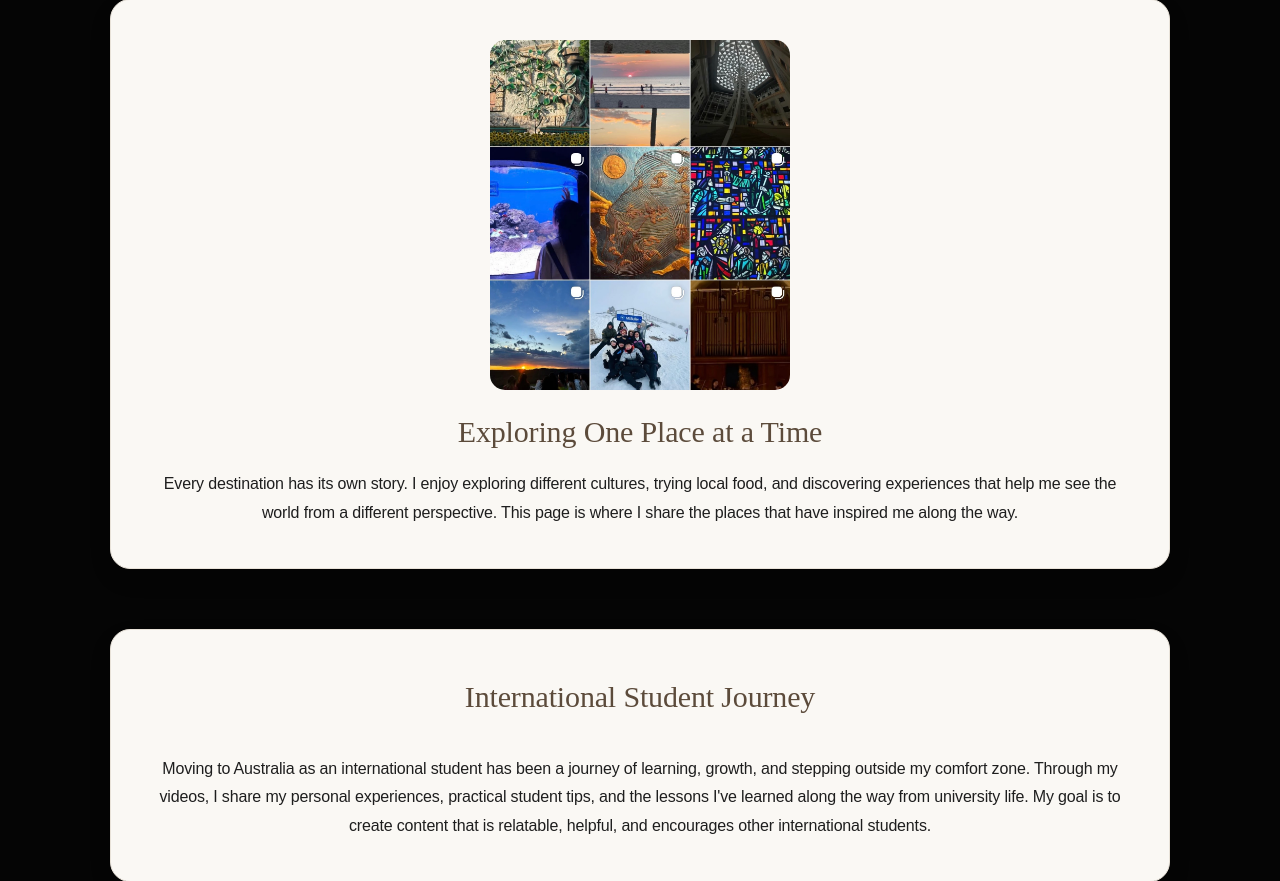
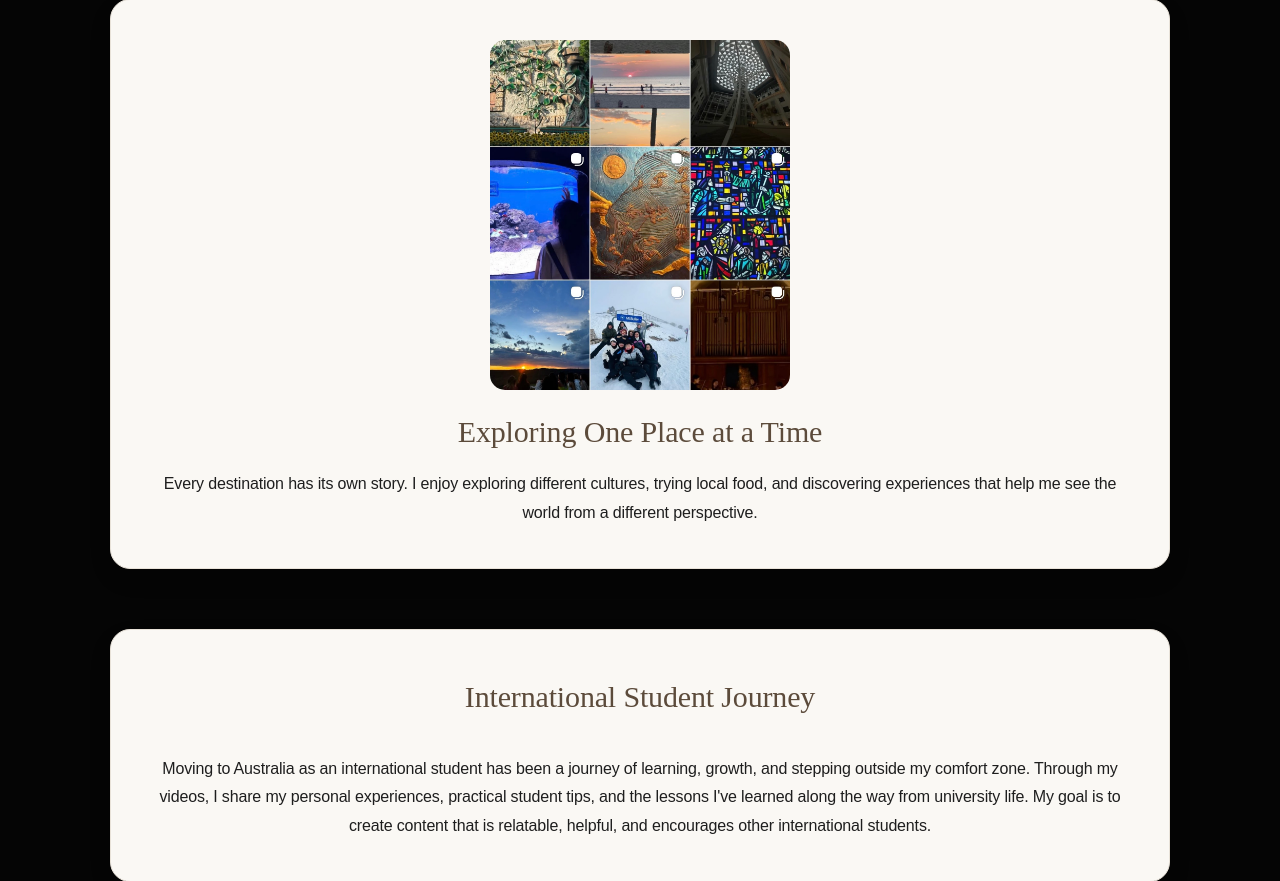
Before and after one commit to po-12365/thet-loon-po-portfolio, a Django app: page / in a window 1280 px wide. Shown: the part 2468-3349 px from the top of the page. Run offline with Django 5.2, Linux system fonts and the light colour scheme.

Commit message:
Refine homepage content and button text

```diff
--- a/portfolio/templates/portfolio/home.html
+++ b/portfolio/templates/portfolio/home.html
@@ -1307,8 +1307,7 @@ Food & Coffee Experiences
        <p>
 Every destination has its own story. I enjoy exploring different cultures,
 trying local food, and discovering experiences that help me
-see the world from a different perspective. This page is where I share
-the places that have inspired me along the way.
+see the world from a different perspective.
 </p>
 
     </div>
```
